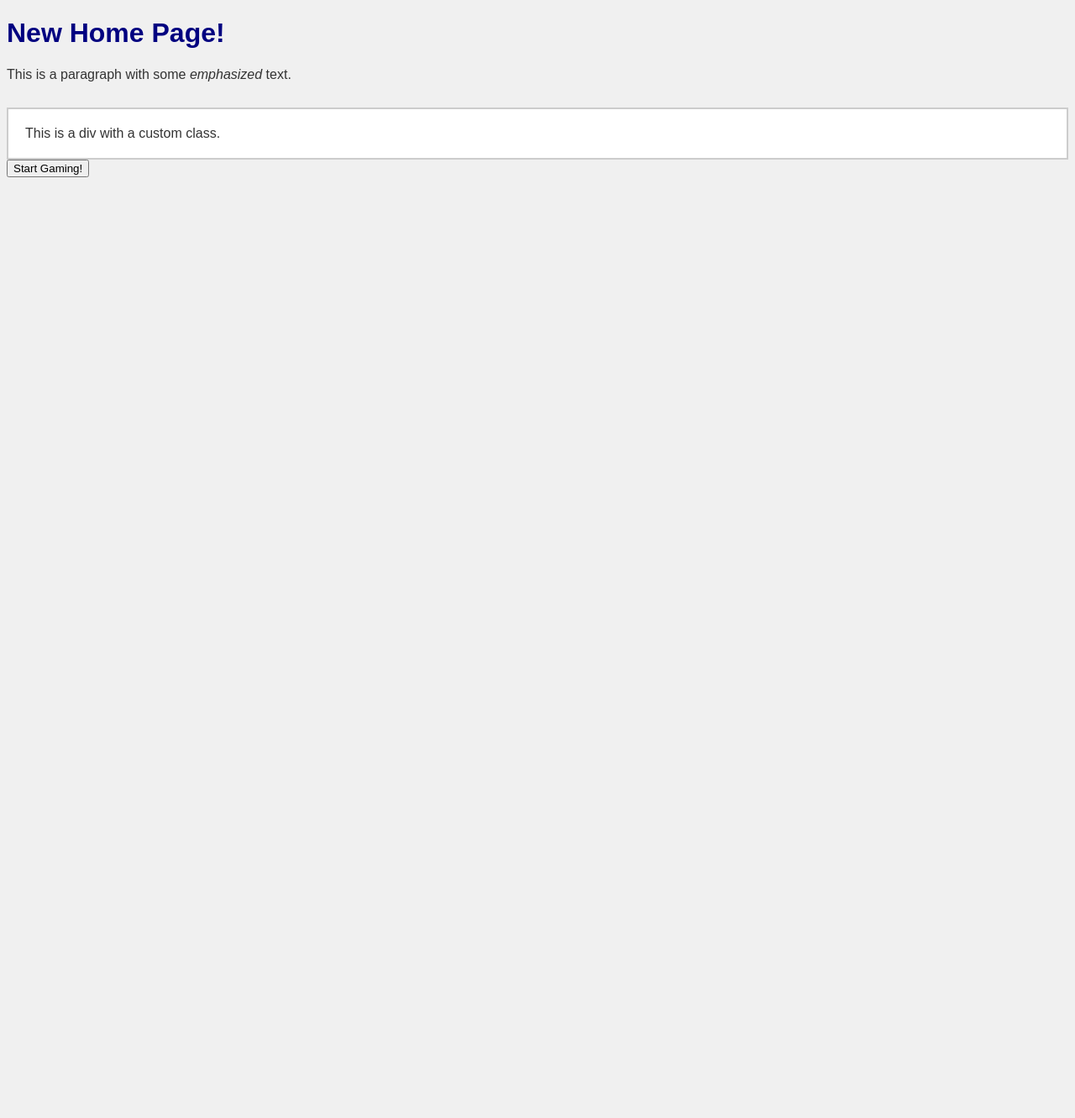
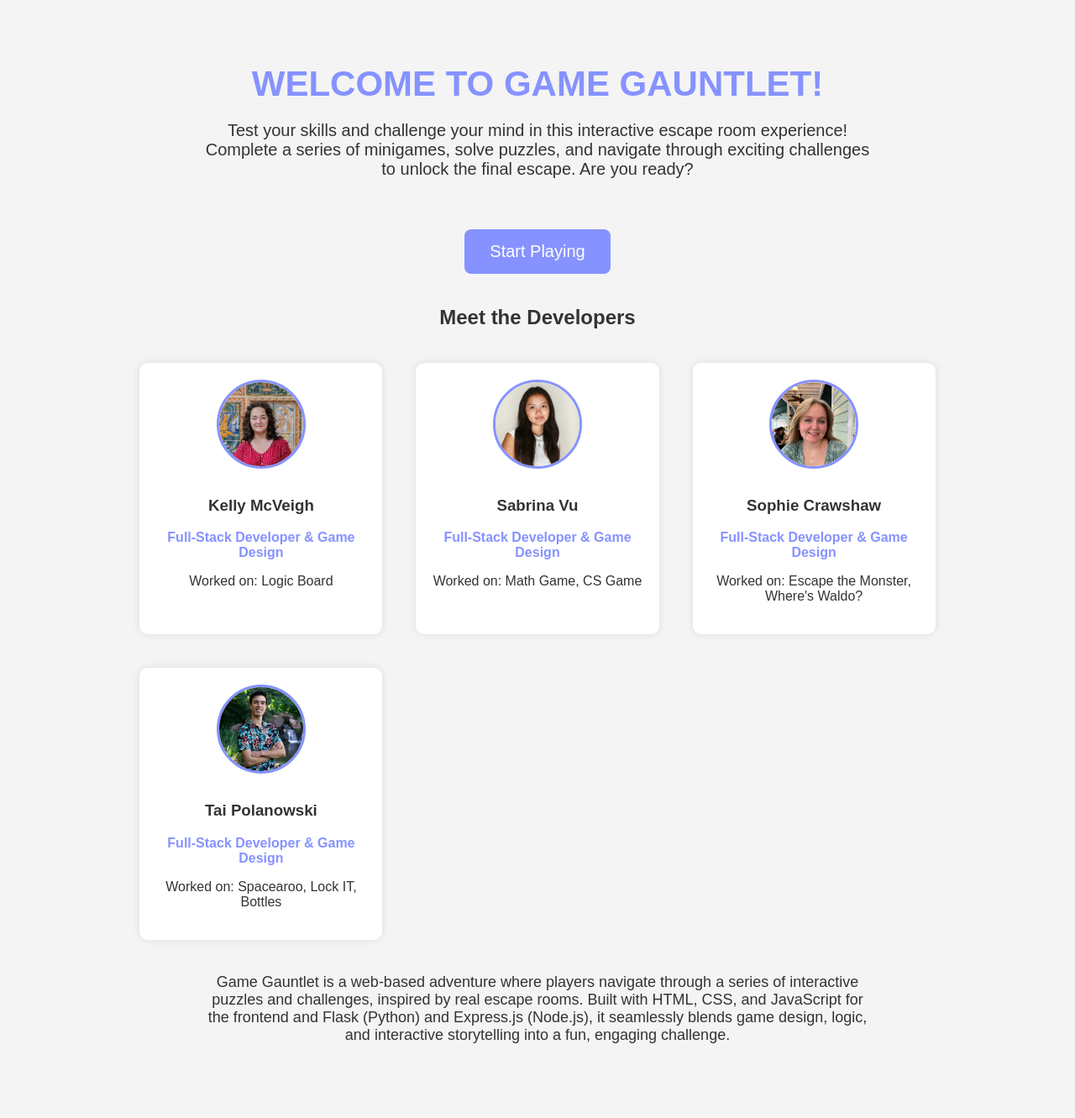
Before and after one commit to twikia/Game-Gauntlet, a Flask app: page / in a window 1280 px wide. Shown: the whole page at 84% size. Before the commit the page ends 211 px from the top, so only its background shows below. Run offline with Flask 3, Linux system fonts and the light colour scheme.

Commit message:
end page

```diff
--- a/main.py
+++ b/main.py
@@ -66,9 +66,10 @@ def chase():
 def between():
     return render_template("between.html")
 
-@app.route("/about")
-def about():
-    return render_template("about.html")
+
+@app.route("/end")
+def end():
+    return render_template("end.html")
 
 
 
--- a/templates/home.html
+++ b/templates/home.html
@@ -3,16 +3,132 @@
 <head>
     <meta charset="UTF-8">
     <meta name="viewport" content="width=device-width, initial-scale=1.0">
-    <title>My Interactive Page</title>
-    <link rel="stylesheet" href="/static/home.css">
-
+    <title>Escape Room Minigames</title>
+    <style>
+        body {
+            font-family: Arial, sans-serif;
+            background-color: #f4f4f4;
+            color: #333;
+            text-align: center;
+            padding: 40px;
+        }
+        .container {
+            max-width: 1200px;
+            margin: auto;
+        }
+        h1 {
+            font-size: 42px;
+            text-transform: uppercase;
+            color: #8692ff;
+            margin-bottom: 20px;
+        }
+        .intro {
+            font-size: 20px;
+            max-width: 800px;
+            margin: auto;
+            margin-bottom: 40px;
+        }
+        .start-button {
+            background-color: #8692ff;
+            color: white;
+            font-size: 20px;
+            padding: 15px 30px;
+            border: none;
+            border-radius: 8px;
+            cursor: pointer;
+            transition: 0.3s;
+            margin-top: 20px;
+        }
+        .start-button:hover {
+            background-color: #6b78e5;
+        }
+        .team-container {
+            display: grid;
+            grid-template-columns: repeat(auto-fit, minmax(220px, 1fr));
+            gap: 40px;
+            max-width: 100%;
+            padding: 0 10%;
+            margin-top: 40px;
+        }
+        .team-member {
+            background: #ffffff;
+            padding: 20px;
+            border-radius: 10px;
+            text-align: center;
+            box-shadow: 0 0 10px rgba(0, 0, 0, 0.1);
+        }
+        .team-member img {
+            width: 100px;
+            height: 100px;
+            border-radius: 50%;
+            margin-bottom: 10px;
+            border: 3px solid #8692ff;
+        }
+        .job-title {
+            color: #8692ff;
+            font-weight: bold;
+        }
+        .project-description {
+            max-width: 800px;
+            margin: 40px auto;
+            text-align: center;
+            font-size: 18px;
+        }
+    </style>
 </head>
 <body>
-    <h1 id="myHeading">New Home Page!</h1>
-    <p>This is a paragraph with some <em>emphasized</em> text.</p>
-    <div class="my-container">
-        This is a div with a custom class.
+    <div class="container">
+        <h1>Welcome to Game Gauntlet!</h1>
+        <p class="intro">
+            Test your skills and challenge your mind in this interactive escape room experience!
+            Complete a series of minigames, solve puzzles, and navigate through exciting challenges
+            to unlock the final escape. Are you ready?
+        </p>
+        <button class="start-button" onclick="startGame()">Start Playing</button>
+        <br><br>
+
+        <h2>Meet the Developers</h2>
+        <div class="team-container">
+            <div class="team-member">
+                <img src="/static/imgs/kelly.jpeg" alt="Developer 1">
+                <h3>Kelly McVeigh</h3>
+                <p class="job-title">Full-Stack Developer & Game Design</p>
+                <p>Worked on: Logic Board</p>
+            </div>
+            <div class="team-member">
+                <img src="/static/imgs/sab.jpg" alt="Developer 2">
+                <h3>Sabrina Vu</h3>
+                <p class="job-title">Full-Stack Developer & Game Design</p>
+                <p>Worked on: Math Game, CS Game</p>
+            </div>
+            <div class="team-member">
+                <img src="/static/imgs/sophie.jpg" alt="Developer 3">
+                <h3>Sophie Crawshaw</h3>
+                <p class="job-title">Full-Stack Developer & Game Design</p>
+                <p>Worked on: Escape the Monster, Where's Waldo?</p>
+            </div>
+            <div class="team-member">
+                <img src="/static/imgs/tai.jpg" alt="Developer 4">
+                <h3>Tai Polanowski</h3>
+                <p class="job-title">Full-Stack Developer & Game Design</p>
+                <p>Worked on: Spacearoo, Lock IT, Bottles</p>
+            </div>
+        </div>
+
+        <div class="project-description">
+            <p>
+                Game Gauntlet is a web-based adventure where players navigate through
+                a series of interactive puzzles and challenges, inspired by real escape rooms.
+                Built with HTML, CSS, and JavaScript for the frontend and Flask (Python) and Express.js (Node.js),
+                it seamlessly blends game design, logic, and interactive storytelling into a fun, engaging challenge.
+            </p>
+        </div>
     </div>
-    <button id="start">Start Gaming!</button>
+
+    <script>
+        function startGame() {
+            window.location.href = "/game-start"; // Replace with actual game start URL
+        }
+    </script>
 </body>
 </html>
```
Also changed, not shown: templates/about.html (deleted, +0 -134 lines), templates/end.html (added, +101 -0 lines).
